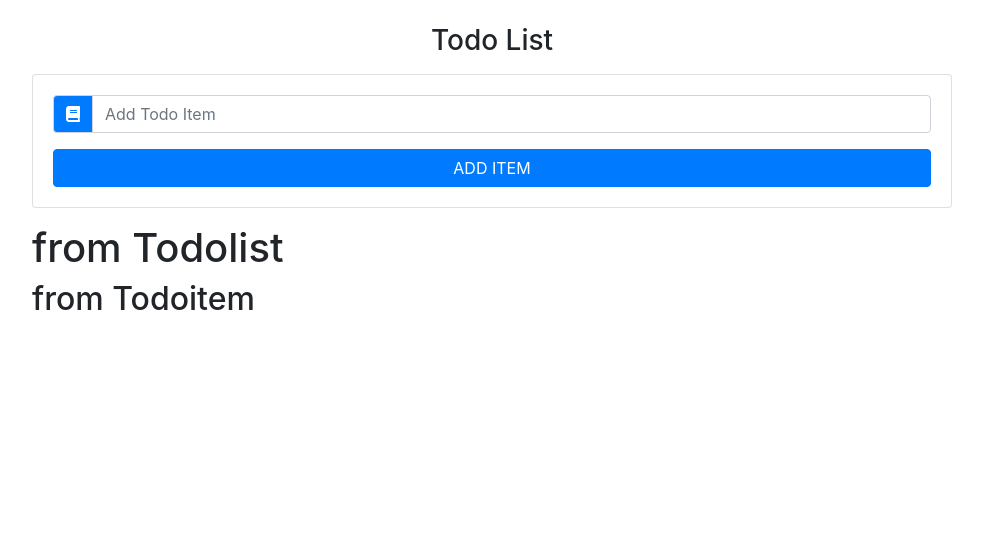
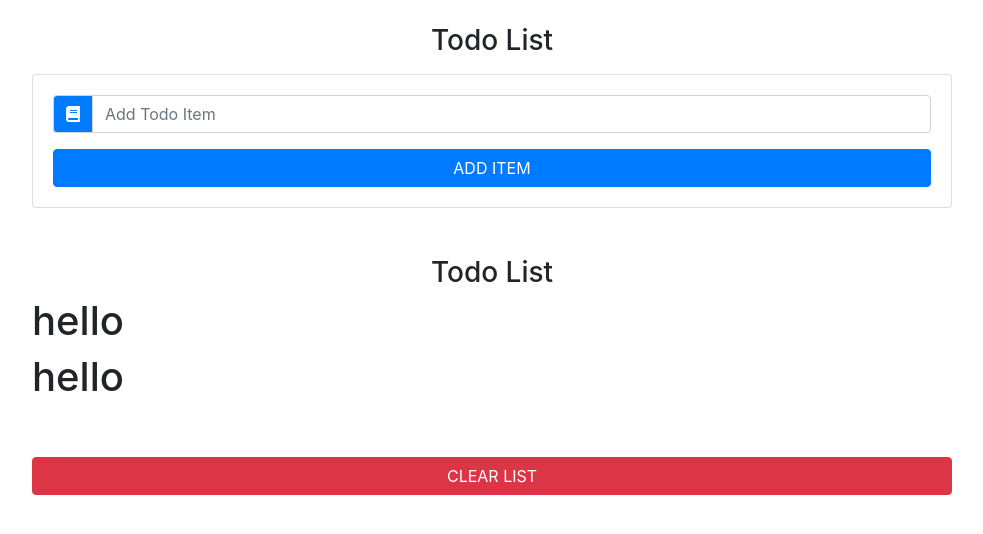
Before and after one commit to saringe/react-TodoList, a React (Create React App) app: page / in a window 1280 px wide. Shown: the top 534 px of the page, without its empty margins (53-1036 px from the left). Built offline with nearby package versions, Linux system fonts and the light colour scheme.

Commit message:
Todo input logic

```diff
--- a/src/components/Todoitem.js
+++ b/src/components/Todoitem.js
@@ -2,10 +2,8 @@
 
 export default class Todoitem extends Component {
     render() {
-        return (
-            <div>
-                <h2>from Todoitem</h2>
-            </div>
-        )
+        return <h1>hello</h1>
+
+
     }
 }
--- a/src/components/Todolist.js
+++ b/src/components/Todolist.js
@@ -1,13 +1,24 @@
 import React, { Component } from 'react'
-import Item from './Todoitem'
+import Todoitem from './Todoitem'
 
 export default class Todolist extends Component {
     render() {
+        const {items, handleDelete,handleEdit,clearList}= this.props;
         return (
-            <div>
-                <h1>from Todolist</h1>
-                <Item></Item>
-            </div>
+         <ul className="list-group my-5 ">
+             <h3 className="text-capitalize text-center">todo list</h3>
+           {items.map(item => {
+                 return(
+                     <Todoitem
+                     key={item.id}
+                     title={item.id}
+                     handleDelete={()=>handleDelete(item.id) }
+                    handleEdit={()=>handleEdit(item.id)}
+                   ></Todoitem>
+                 )
+             })}
+                <button className="btn btn-danger btn-block text-center mt-5" onClick={clearList}>CLEAR LIST</button>
+         </ul>
         )
     }
 }
```
